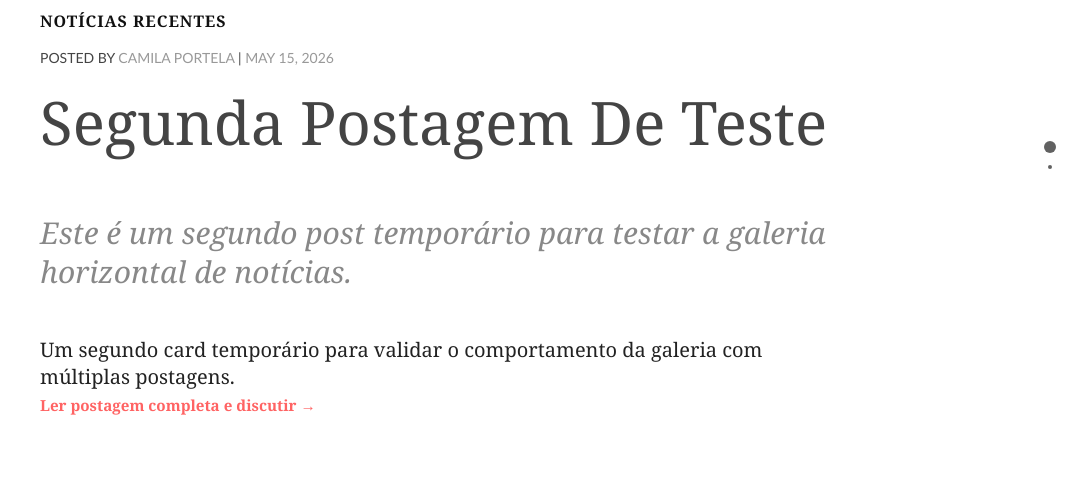
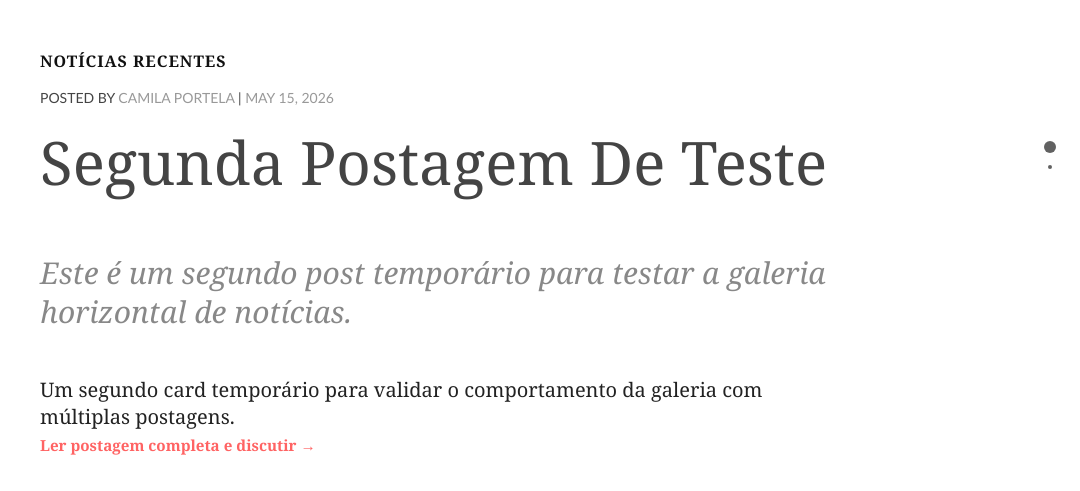
Before and after one commit to camilaportela/astrobiology, a Jekyll site: the page built from index.html, in a window 1280 px wide. Shown: the part 666-1157 px from the top of the page, without its empty margins (200-1280 px from the left). Built offline with Jekyll 4.4.1, drawn with Linux system fonts in a browser that asks for light colours; before the commit the page ends 1117 px from its top, so only the background shows below that.

Commit message:
UX: aumentar espaço entre galeria e postagem (margin-top .main-article)

```diff
--- a/assets/css/style.css
+++ b/assets/css/style.css
@@ -1123,7 +1123,7 @@ label {
 
 /* Garantir que o conteúdo do artigo não tenha margin-top grande */
 .article-section .main-article {
-  margin: 0 auto 0 !important;
+  margin: 2.5rem auto 0 !important; /* adicionar espaço acima do artigo para afastar da galeria */
   padding-top: 0 !important;
 }
 
```
